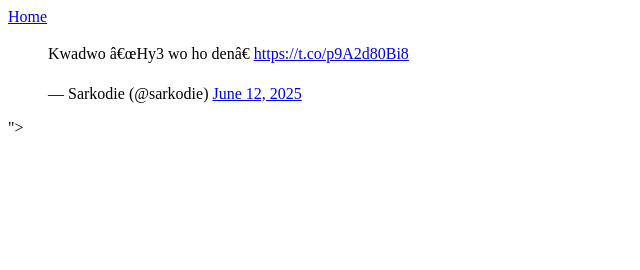
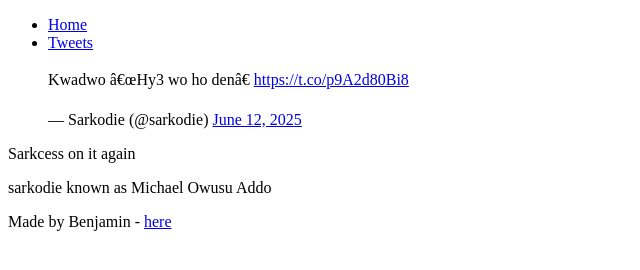
Before and after one commit to benjamintana/My_First_Portfolio, a plain HTML site: page html_basic/tweets.html in a window 1280 px wide. Shown: the whole page, without its empty margins (0-640 px from the left). Drawn offline with Linux system fonts and the light colour scheme.

Commit message:
modified files

```diff
--- a/html_basic/tweets.html
+++ b/html_basic/tweets.html
@@ -2,9 +2,25 @@
 <html lang="en-US">
     <head>
         <title>My Portfolio</title>
-    </head>
-    <body>
-        <a href="index.html">Home</a>
-        <blockquote class="twitter-tweet" data-theme="dark"><p lang="en" dir="ltr">Kwadwo “Hy3 wo ho den” <a href="https://t.co/p9A2d80Bi8">https://t.co/p9A2d80Bi8</a></p>&mdash; Sarkodie (@sarkodie) <a href="https://twitter.com/sarkodie/status/1933175880601440314?ref_src=twsrc%5Etfw">June 12, 2025</a></blockquote> <script async src="https://platform.twitter.com/widgets.js" charset="utf-8"></script>"></a>
-    </body>
+</head>
+<body>
+        <header>
+            <ul>
+                <li><a href="index.html">Home</a></li>
+                <li><a href="tweets.html">Tweets</a></li>
+            </ul>
+        </header>
+        <main>
+            <blockquote class="twitter-tweet" data-theme="dark"><p lang="en" dir="ltr">Kwadwo “Hy3 wo ho den” <a href="https://t.co/p9A2d80Bi8">https://t.co/p9A2d80Bi8</a></p>&mdash; Sarkodie (@sarkodie) <a href="https://twitter.com/sarkodie/status/1933175880601440314?ref_src=twsrc%5Etfw">June 12, 2025</a></blockquote> <script async src="https://platform.twitter.com/widgets.js" charset="utf-8"></script></a>
+        <article>
+            <p>Sarkcess on it again</p>
+        </article>
+        <aside>
+            <p>sarkodie known as Michael Owusu Addo</p>
+        </aside>
+        </main>
+        <footer>
+            <p>Made by Benjamin - <a href="https://github.com/benjamintana" target="_blank">here</a></p>
+        </footer>
+</body>
 </html>
```
Also changed, not shown: html_basic/index.html (+17 -1 lines), html_basic/base_index.html (line endings or trailing spaces).
